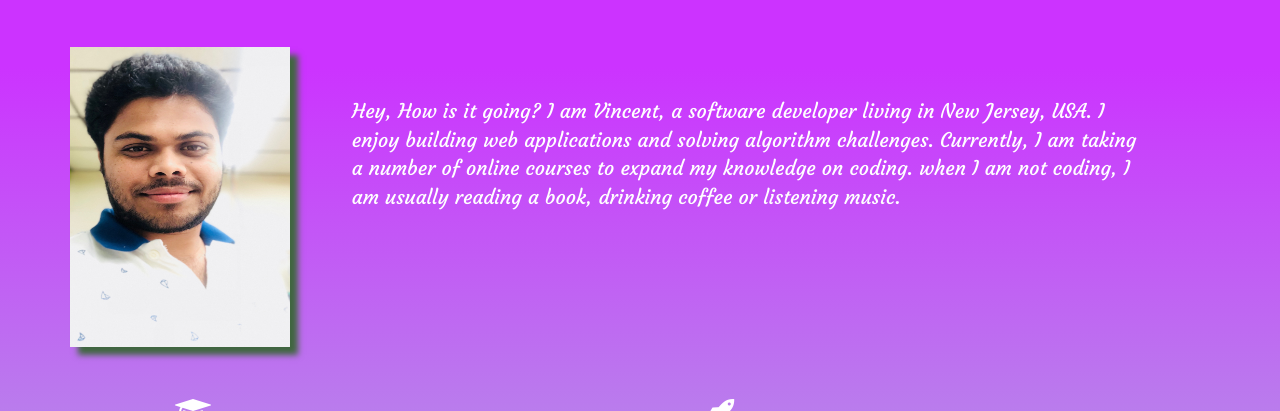
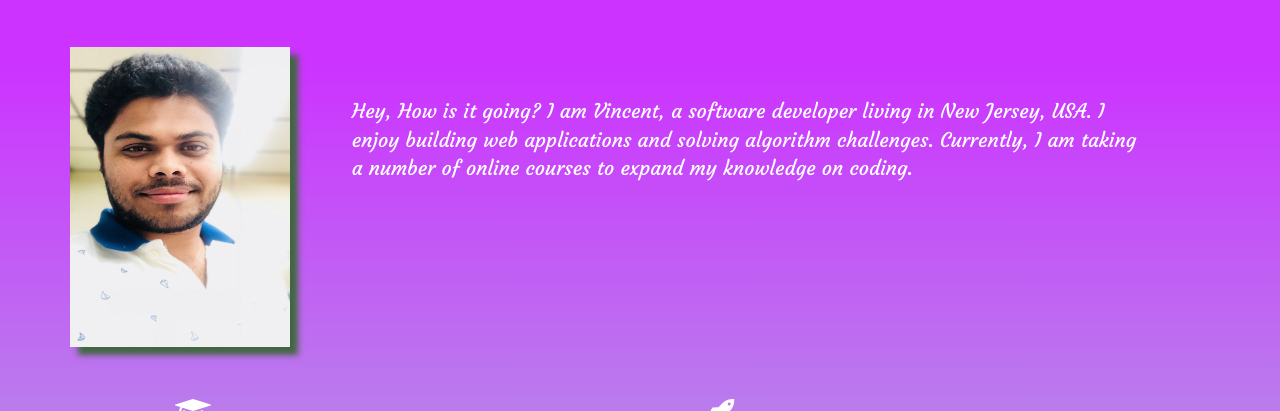
Before and after one commit to vincentkanka/vincentkanka.github.io, a plain HTML site: page index.html in a window 1280 px wide. Shown: the part 773-1184 px from the top of the page. Drawn offline with nearby package versions, Linux system fonts and the light colour scheme; no server answers; a web font is replaced by a local one.

Commit message:
Update index.html

```diff
--- a/index.html
+++ b/index.html
@@ -72,7 +72,7 @@ function topFunction() {
 <img src="./picture.JPG" alt="my image"></div>
 <div class="col-md-10" id="introduction">
 <p> Hey, How is it going? I am Vincent, a software developer living in New Jersey, USA. I enjoy building web applications and solving algorithm challenges.
-Currently, I am taking a number of online courses to expand my knowledge on coding.  when I am not coding, I am usually reading a book, drinking coffee or listening music.</p>
+Currently, I am taking a number of online courses to expand my knowledge on coding.</p>
 </div>
 </div>
 
```
